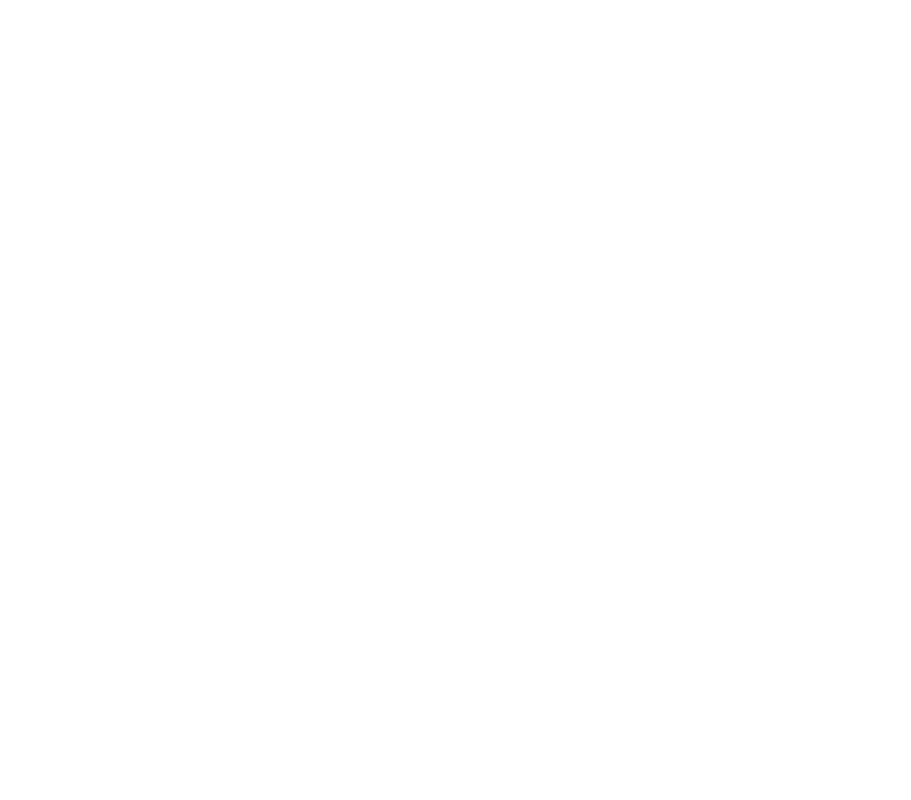
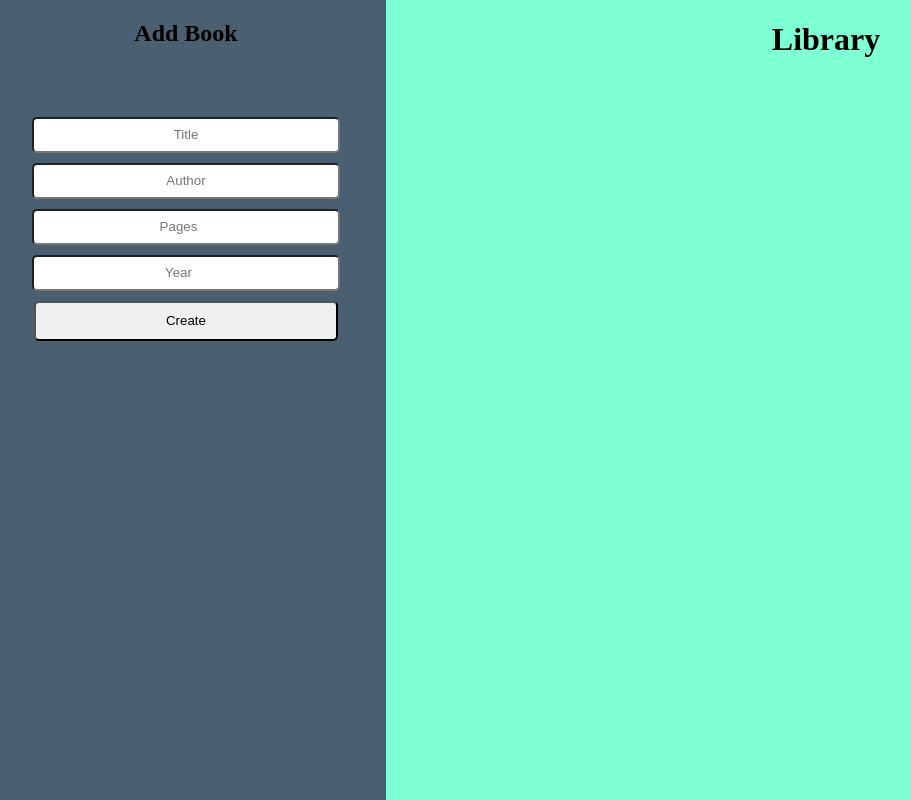
Before and after one commit to Phil-Menard/Library, a plain HTML site: page index.html in a window 1280 px wide. Shown: the whole page, without its empty margins (14-925 px from the left). Drawn offline with Linux system fonts and the light colour scheme.

Commit message:
Create main containers and form

```diff
--- a/index.html
+++ b/index.html
@@ -12,5 +12,26 @@
 
 <body>
 
+    <div class="left">
+        <h2>Add Book</h2>
+        <form action="#" method="post">
+            <input type="text" id="title" name="title" placeholder="Title">
+            <input type="text" id="author" name="author" placeholder="Author">
+            <input type="number" id="pages" name="pages" placeholder="Pages">
+            <input type="number" id="year" name="year" placeholder="Year">
+            <button type="submit">Create</button>
+        </form>
+    </div>
+
+    <div class="right">
+        <div class="header">
+            <h1>Library</h1>
+        </div>
+
+        <div class="main">
+
+        </div>
+    </div>
+
 </body>
 </html>
--- a/styles.css
+++ b/styles.css
@@ -0,0 +1,48 @@
+body    {
+    margin: 0;
+    padding: 0;
+    display: flex;
+    height: 100vh;
+    overflow-y: hidden;
+}
+
+.left   {
+    background-color: rgb(75, 95, 114);
+    min-width: 400px;
+    display: flex;
+    flex-direction: column;
+    text-align: center;
+    gap: 50px;
+}
+
+.right  {
+    background-color: aquamarine;
+    width: 100%;
+    display: flex;
+    flex-direction: column;
+}
+
+.header {
+    display: flex;
+    justify-content: center;
+}
+
+form    {
+    display: flex;
+    flex-direction: column;
+    align-items: center;
+    gap: 10px;
+}
+
+input   {
+    width: 75%;
+    height: 30px;
+    border-radius: 5px;
+    text-align: center;
+}
+
+button  {
+    width: 76%;
+    height: 40px;
+    border-radius: 5px;
+}
```
